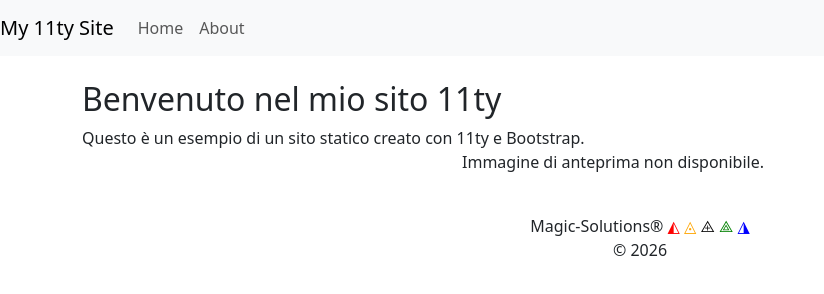
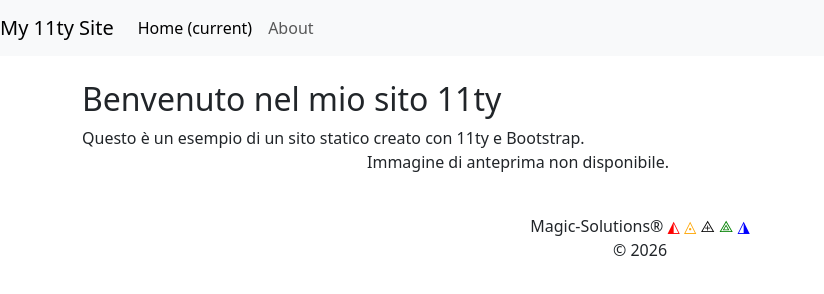
Before and after one commit to BaDjinn/11booty_boilerplate, an Eleventy site: page src/index.njk in a window 1280 px wide. Shown: the whole page, without its empty margins (0-824 px from the left). Built offline with nearby package versions, Linux system fonts and the light colour scheme; Eleventy itself is replaced by a stand-in of ours; files that its build step writes are made by us from their sources; what undici would draw is missing.

Commit message:
making the navbar work on 11ty

```diff
--- a/src/_includes/navBar.njk
+++ b/src/_includes/navBar.njk
@@ -1,3 +1,4 @@
+<!--
 <nav class="navbar navbar-expand-lg navbar-light bg-light">
   <a class="navbar-brand" href="/">My 11ty Site</a>
   <div class="collapse navbar-collapse">
@@ -7,3 +8,17 @@
     </ul>
   </div>
 </nav>
+-->
+<nav class="navbar navbar-expand-lg navbar-light bg-light">
+  <a class="navbar-brand" href="/">My 11ty Site</a>
+  <button class="navbar-toggler" type="button" data-toggle="collapse" data-target="#navbarNavAltMarkup" aria-controls="navbarNavAltMarkup" aria-expanded="false" aria-label="Toggle navigation">
+    <span class="navbar-toggler-icon"></span>
+  </button>
+  <div class="collapse navbar-collapse" id="navbarNavAltMarkup">
+    <div class="navbar-nav">
+      <a class="nav-item nav-link active" href="/"> Home <span class="sr-only">(current)</span></a>
+      <a class="nav-item nav-link" href="/about/"> About </a>
+
+    </div>
+  </div>
+</nav>
--- a/src/index.njk
+++ b/src/index.njk
@@ -8,7 +8,9 @@ title: Home
 Questo è un esempio di un sito statico creato con 11ty e Bootstrap.
 <div class="row">
   <div class="col-sm"></div>
-  <div class="col-sm">
-    <div class="media">{% tubeFrame "dQw4w9WgXcQ", true %}</div></div>
+  <div class="col-12 col-md-6">
+    <div class="media">{% tubeFrame "dQw4w9WgXcQ", true %}</div>
+  </div>
+
   <div class="col-sm"></div>
 </div>
```
Also changed, not shown: src/shortcodes/tubeFrame.js (+5 -2 lines).
